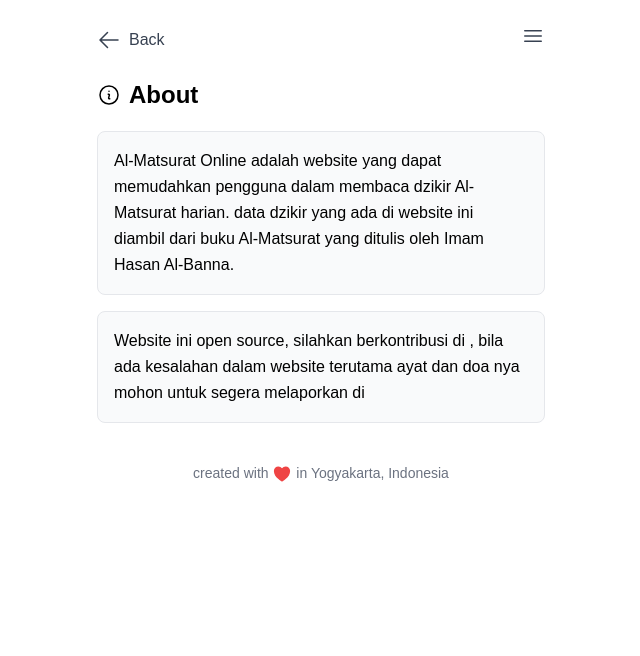
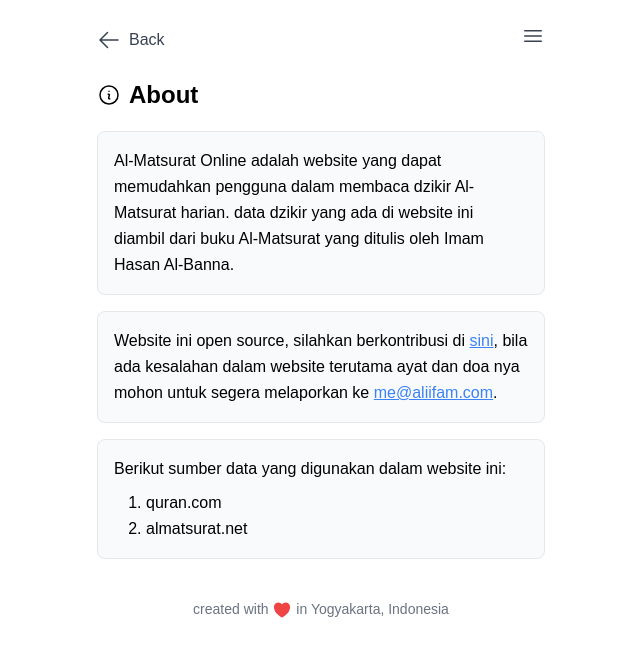
Before and after one commit to aliifam/almatsurat, a React (Vite) app: page /about in a window 1280 px wide. Shown: the top 656 px of the page, without its empty margins (319-959 px from the left). Built offline with nearby package versions, Linux system fonts and the light colour scheme.

Commit message:
feat: trying to use import for display data

```diff
--- a/src/components/Layout.tsx
+++ b/src/components/Layout.tsx
@@ -2,6 +2,8 @@
 import { useNavigate, useLocation } from "react-router-dom";
 import { ArrowLeftIcon, HeartIcon } from "@heroicons/react/24/solid";
 import { HeaderMenu } from "./HeaderMenu";
+import { Transition } from "@headlessui/react"; // Import Transition
+import { Fragment } from "react"; // Needed for the Transition component
 
 export default function Layout({ children }: { children: ReactNode }) {
   const navigate = useNavigate();
@@ -29,7 +31,22 @@
             <HeaderMenu />
           </div>
         </nav>
-        {children}
+
+        {/* Transition for page content */}
+        <Transition
+          as={Fragment}
+          appear={true}
+          show={true}
+          enter="transition-transform duration-500"
+          enterFrom="transform scale-75"
+          enterTo="transform scale-100"
+          leave="transition-transform duration-500"
+          leaveFrom="transform scale-100"
+          leaveTo="transform scale-75"
+        >
+          <div>{children}</div>
+        </Transition>
+
         <footer className="mt-10 text-gray-500 text-sm text-center">
           <p>
             created with{" "}
--- a/src/pages/About.tsx
+++ b/src/pages/About.tsx
@@ -18,9 +18,49 @@
         membaca dzikir Al-Matsurat harian. data dzikir yang ada di website ini
         diambil dari buku Al-Matsurat yang ditulis oleh Imam Hasan Al-Banna.
       </p>
+      <p className="leading-relaxed mb-4 p-4 border rounded-lg bg-gray-50">
+        Website ini open source, silahkan berkontribusi di{" "}
+        <a
+          href="https://github.com/username/repo" // Ganti dengan URL repo GitHub Anda
+          target="_blank"
+          rel="noopener noreferrer"
+          className="text-blue-500 underline"
+        >
+          sini
+        </a>
+        , bila ada kesalahan dalam website terutama ayat dan doa nya mohon untuk
+        segera melaporkan ke{" "}
+        <a
+          href="mailto:me@aliifam.com" // Ganti dengan email Anda
+          className="text-blue-500 underline"
+        >
+          me@aliifam.com
+        </a>
+        .
+      </p>
+
       <p className="leading-relaxed p-4 border rounded-lg bg-gray-50">
-        Website ini open source, silahkan berkontribusi di , bila ada kesalahan
-        dalam website terutama ayat dan doa nya mohon untuk segera melaporkan di{" "}
+        Berikut sumber data yang digunakan dalam website ini:
+        <ol className="list-decimal pl-8 mt-2">
+          <li>
+            <a
+              href="https://quran.com/"
+              target="_blank"
+              rel="noopener noreferrer"
+            >
+              quran.com
+            </a>
+          </li>
+          <li>
+            <a
+              href="https://almatsurat.net/"
+              target="_blank"
+              rel="noopener noreferrer"
+            >
+              almatsurat.net
+            </a>
+          </li>
+        </ol>
       </p>
     </Layout>
   );
--- a/src/pages/Home.tsx
+++ b/src/pages/Home.tsx
@@ -1,9 +1,34 @@
 import { Helmet } from "react-helmet-async";
 import { useNavigate } from "react-router-dom";
+import { SunIcon, MoonIcon, BookOpenIcon } from "@heroicons/react/24/solid"; // Import ikon yang diperlukan
 import Layout from "../components/Layout";
 
 export const Home = () => {
   const navigate = useNavigate();
+
+  // Data untuk tombol
+  const buttons = [
+    {
+      label: "Sugro Pagi",
+      icon: <SunIcon className="h-5 w-5 mr-2" />,
+      path: "/sugro-pagi",
+    },
+    {
+      label: "Sugro Petang",
+      icon: <MoonIcon className="h-5 w-5 mr-2" />,
+      path: "/sugro-petang",
+    },
+    {
+      label: "Kubro Pagi",
+      icon: <SunIcon className="h-5 w-5 mr-2" />,
+      path: "/kubro-pagi",
+    },
+    {
+      label: "Kubro Petang",
+      icon: <MoonIcon className="h-5 w-5 mr-2" />,
+      path: "/kubro-petang",
+    },
+  ];
 
   return (
     <Layout>
@@ -20,38 +45,27 @@
       </Helmet>
 
       <div className="w-full max-w-md text-center py-10 px-2">
-        {/* Heading */}
-        <h1 className="text-3xl font-bold mb-4">Al-Matsurat Online</h1>
+        {/* Heading with Book Icon */}
+        <h1 className="text-3xl font-bold mb-4">
+          <BookOpenIcon className="h-8 w-8 inline-block mr-2" />
+          Al-Matsurat Online
+        </h1>
         <p className="text-sm mb-8">
-          Biasakan membaca almatsurat setiap pagi dan petang
+          Biasakan membaca Al-Matsurat setiap pagi dan petang
         </p>
 
         {/* Links Section */}
         <div className="space-y-4 w-full">
-          <button
-            onClick={() => navigate("/sugro-pagi")}
-            className="w-full border rounded-lg bg-gray-50 text-black py-3 font-semibold hover:bg-gray-200"
-          >
-            Sugro Pagi
-          </button>
-          <button
-            onClick={() => navigate("/sugro-petang")}
-            className="w-full bg-white text-black py-3 font-semibold hover:bg-gray-200"
-          >
-            Sugro Petang
-          </button>
-          <button
-            onClick={() => navigate("/kubro-pagi")}
-            className="w-full bg-white text-black py-3 font-semibold hover:bg-gray-200"
-          >
-            Kubro Pagi
-          </button>
-          <button
-            onClick={() => navigate("/kubro-petang")}
-            className="w-full bg-white text-black py-3 font-semibold hover:bg-gray-200"
-          >
-            Kubro Petang
-          </button>
+          {buttons.map((button) => (
+            <button
+              key={button.label}
+              onClick={() => navigate(button.path)}
+              className="w-full border rounded-lg bg-gray-50 text-black py-3 font-semibold hover:bg-gray-200 flex items-center justify-center"
+            >
+              {button.icon}
+              {button.label}
+            </button>
+          ))}
         </div>
       </div>
     </Layout>
--- a/src/pages/Setting.tsx
+++ b/src/pages/Setting.tsx
@@ -1,10 +1,11 @@
 import { Helmet } from "react-helmet-async";
-import { useState } from "react";
+import { useState, Fragment } from "react";
 import {
   Switch,
   Listbox,
   ListboxButton,
   ListboxOptions,
+  Transition,
   ListboxOption,
 } from "@headlessui/react";
 import {
@@ -117,14 +118,26 @@
                     />
                   </span>
                 </ListboxButton>
-                {/* Display Listbox to open upwards */}
+
+                {/* Transition for Listbox options */}
+                <Transition
+                  as={Fragment}
+                  enter="transition ease-out duration-200"
+                  enterFrom="transform opacity-0 -translate-y-1"
+                  enterTo="transform opacity-100 translate-y-0"
+                  leave="transition ease-in duration-150"
+                  leaveFrom="transform opacity-100 translate-y-0"
+                  leaveTo="transform opacity-0 -translate-y-1"
+                >
                   <ListboxOptions className="absolute bottom-full mb-1 max-h-60 w-full overflow-auto rounded-md bg-white py-1 text-base shadow-lg ring-1 ring-black ring-opacity-5 focus:outline-none sm:text-sm">
                     {fontSizes.map((size) => (
                       <ListboxOption
                         key={size.value}
                         className={({ active }) =>
                           `relative cursor-default select-none py-2 pl-10 pr-4 ${
-                          active ? "bg-blue-100 text-blue-900" : "text-gray-900"
+                            active
+                              ? "bg-blue-100 text-blue-900"
+                              : "text-gray-900"
                           }`
                         }
                         value={size}
@@ -151,6 +164,7 @@
                       </ListboxOption>
                     ))}
                   </ListboxOptions>
+                </Transition>
               </div>
             </Listbox>
           </div>
--- a/src/pages/SugroPagi.tsx
+++ b/src/pages/SugroPagi.tsx
@@ -1,7 +1,10 @@
 import { Helmet } from "react-helmet-async";
 import Layout from "../components/Layout";
+import { SunIcon } from "@heroicons/react/24/solid";
+import data from "../data/sugro-pagi.json";
 
 export const SugroPagi = () => {
+  console.log(data);
   return (
     <Layout>
       <Helmet>
@@ -9,7 +12,11 @@
         <meta name="description" content="Almatsurat Sugro Pagi" />
         <meta name="keywords" content="Almatsurat Sugro Pagi" />
       </Helmet>
-      <p>Sugro Pagi</p>
+      {/* tampilkan matsurat */}
+      <h1 className="text-3xl font-bold mb-4 text-center">
+        Al-Matsurat Sugro Pagi
+        <SunIcon className="h-8 w-8 inline-block ml-2" />
+      </h1>
     </Layout>
   );
 };
```
Lines whose indentation alone changed are shown as unchanged.
